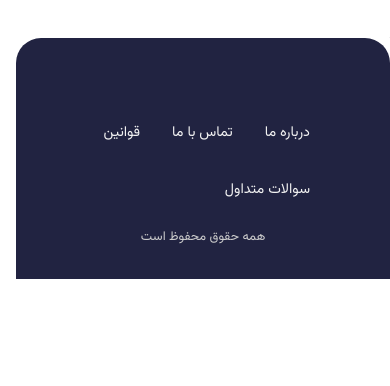
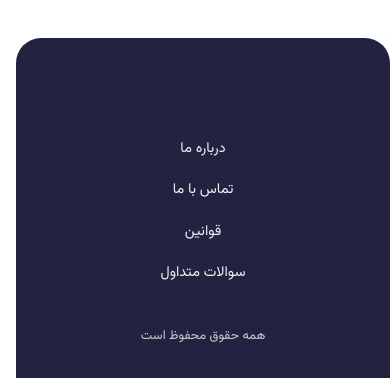
Before and after one commit to atiyemoghadasi/PracticeMiniProject-CSS-Flex-Grid, a plain HTML site: page index.html in a window 390 px wide. Shown: the part 1667-2053 px from the top of the page. Before the commit the page ends 1954 px from the top, so only its background shows below. Drawn offline with nearby package versions, Linux system fonts and the light colour scheme.

Commit message:
footer-responsive-style-added

```diff
--- a/style.css
+++ b/style.css
@@ -997,6 +997,24 @@ del {
         text-decoration: none;
     }
 
+    @media (max-width: 768px) {
+        .footer-container {
+            flex-direction: column;
+            align-items: center;
+            text-align: center;
+        }
+
+        .footer-nav ul {
+            flex-direction: column;
+            gap: 1rem;
+            margin-top: 1rem;
+        }
+
+        .footer-copy {
+            margin-top: 1rem;
+        }
+    }
+
 
 
 
```
